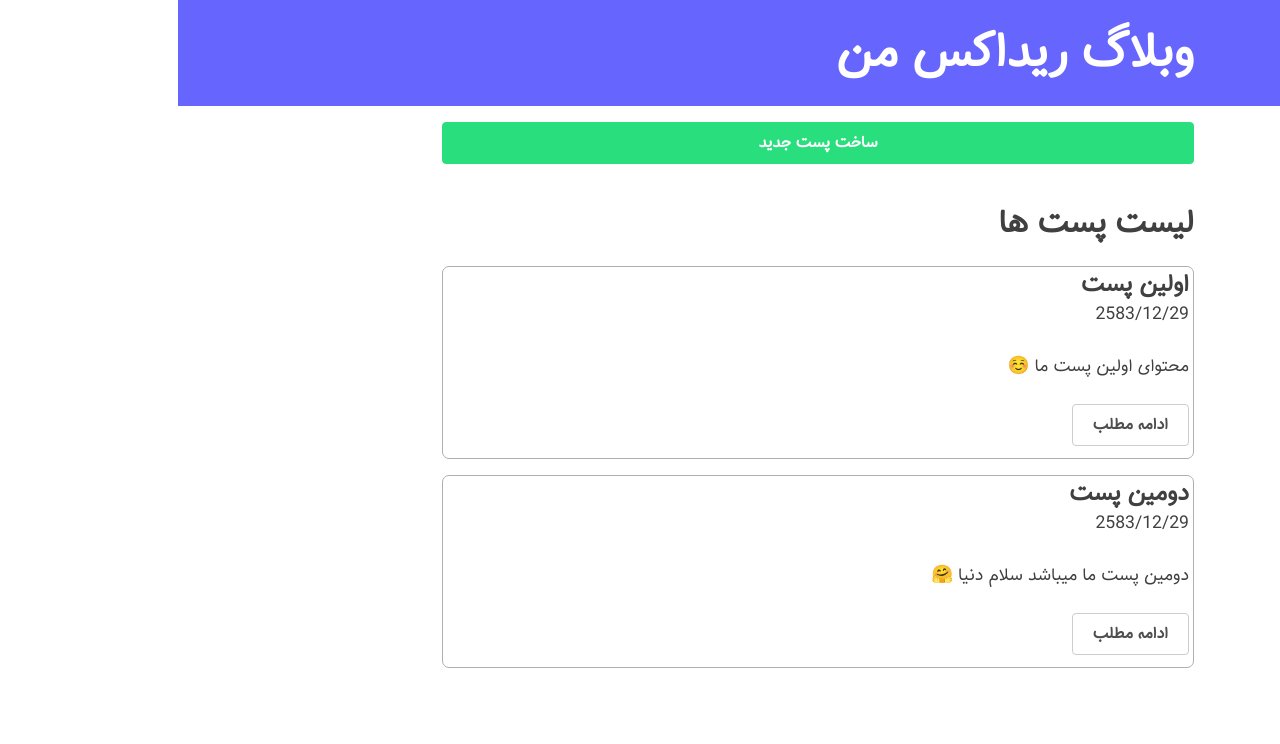
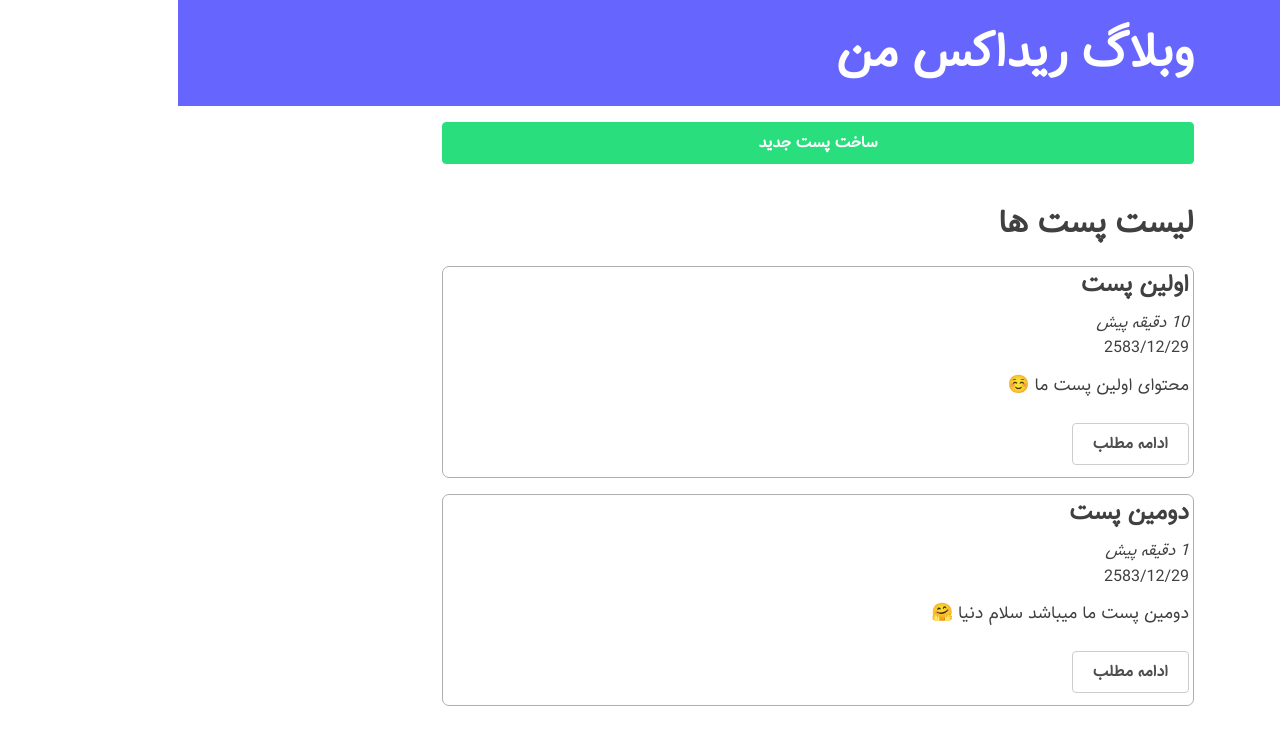
Before and after one commit to SayyehBan/redux-blog-frontend, a React (Vite) app: page / in a window 1280 px wide. Shown: the top 744 px of the page. Built offline with nearby package versions, Linux system fonts and the light colour scheme.

Commit message:
پیاده سازی چند روز پیش

```diff
--- /dev/null
+++ b/src/components/ShowTime.jsx
@@ -0,0 +1,17 @@
+import { formatDistanceToNow, parseISO } from "date-fns-jalali";
+
+const ShowTime = ({ timestamp }) => {
+  let timeAgo = "";
+  if (timestamp) {
+    const date = parseISO(timestamp);
+    const time = formatDistanceToNow(date);
+    timeAgo = `${time} پیش`;
+  }
+  1;
+  return (
+    <span>
+      <i>{timeAgo}</i>
+    </span>
+  );
+};
+export default ShowTime;
--- a/src/reducers/blogSlice.js
+++ b/src/reducers/blogSlice.js
@@ -1,15 +1,16 @@
 import { createSlice, nanoid } from "@reduxjs/toolkit";
+import { sub } from "date-fns-jalali";
 
 const initialState = [
     {
         id: nanoid(),
-        date: new Date().toISOString(),
+        date: sub(new Date(), { minutes: 10 }).toISOString(),
         title: "اولین پست",
         content: "محتوای اولین پست ما ☺️",
     },
     {
         id: nanoid(),
-        date: new Date().toISOString(),
+        date: sub(new Date(), { minutes: 1 }).toISOString(),
         title: "دومین پست",
         content: "دومین پست ما میباشد سلام دنیا 🤗",
     },
--- a/src/views/BlogsList.jsx
+++ b/src/views/BlogsList.jsx
@@ -1,7 +1,8 @@
 import { useSelector } from "react-redux";
-import { data, Link, useNavigate } from "react-router-dom";
+import { Link, useNavigate } from "react-router-dom";
 import { miladiToShamsiAndShahanshahi } from "../utilities/PersianDateConverter";
 import { selectAllBlogs } from "../reducers/blogSlice";
+import ShowTime from "../components/ShowTime";
 
 const BlogsList = () => {
   const blogs = useSelector(selectAllBlogs);
@@ -10,9 +11,12 @@ const BlogsList = () => {
   const renderBlogs = blogs.map((blog) => (
     <article key={blog.id} className="blog-excerpt">
       <h3>{blog.title}</h3>
-      <p className="blog-date">
+      <div style={{ marginTop: "10px" }}>
+        <ShowTime timestamp={blog.date} />
+        <br />
         {miladiToShamsiAndShahanshahi(blog.date.split("T")[0], 1)}
-      </p>
+      </div>
+
       <p className="blog-content">{blog.content.substring(0, 100)}</p>
       <Link to={`/blogs/${blog.id}`} className="button muted-button">
         ادامه مطلب
```
